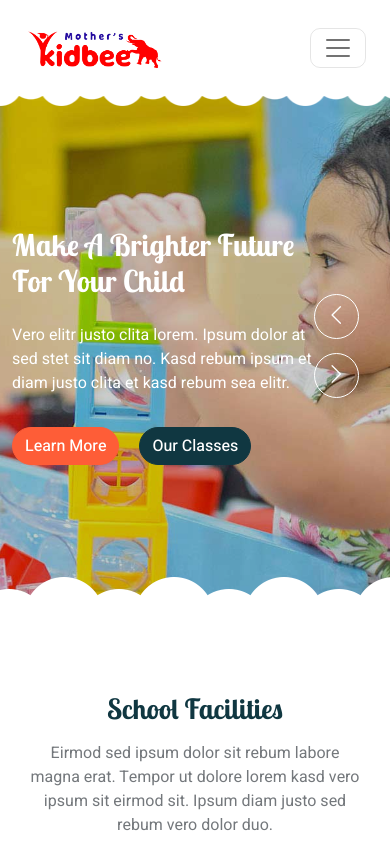
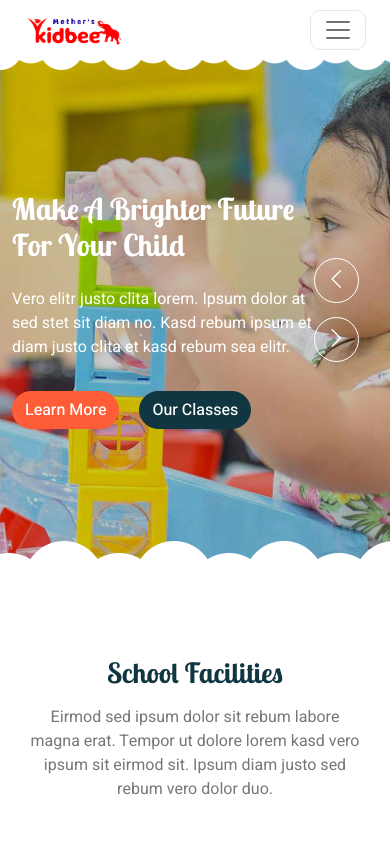
Before and after one commit to Stainsrubus/kider, a plain HTML site: page index.html in a window 390 px wide. Shown: the top 844 px of the page. Drawn offline with nearby package versions, Linux system fonts and the light colour scheme.

Commit message:
navbar height adjusted

```diff
--- a/css/style.css
+++ b/css/style.css
@@ -132,11 +132,11 @@ h6,
 @media (max-width: 991.98px) {
     .navbar .navbar-nav .nav-link  {
         margin-right: 0;
-        padding: 10px 0;
+        padding: 5px 0;
     }
 
     .navbar .navbar-nav {
-        margin-top: 15px;
+        margin-top: 5px;
         border-top: 1px solid #EEEEEE;
     }
 }
@@ -507,13 +507,9 @@ h6,
 }
 
 
-@media screen and (max-width: 576px) {
+
+@media screen and (max-width: 768px) {
     .navbar-brand img {
-        height: 70px;
+        height: 50px;
     }
 }
-@media screen and (max-width: 768px) {
-    .navbar-brand img {
-        height: 70px;
-    }
-}
--- a/index.html
+++ b/index.html
@@ -43,9 +43,9 @@
 
 
         <!-- Navbar Start -->
-        <nav class="navbar navbar-expand-lg bg-white navbar-light sticky-top px-4 px-lg-5 py-lg-0">
+        <nav class="navbar navbar-expand-lg bg-white navbar-light sticky-top px-4 py-0 px-lg-5 py-lg-0">
             <a href="index.html" class="navbar-brand">
-                <img src="./img/logo.png" alt="logo">
+                <img src="./img/logo.png" alt="logo" >
                 <!-- <h1 class="m-0 text-primary"></i>Mother's Kidbee</h1> -->
             </a>
             <button type="button" class="navbar-toggler" data-bs-toggle="collapse" data-bs-target="#navbarCollapse">
```
